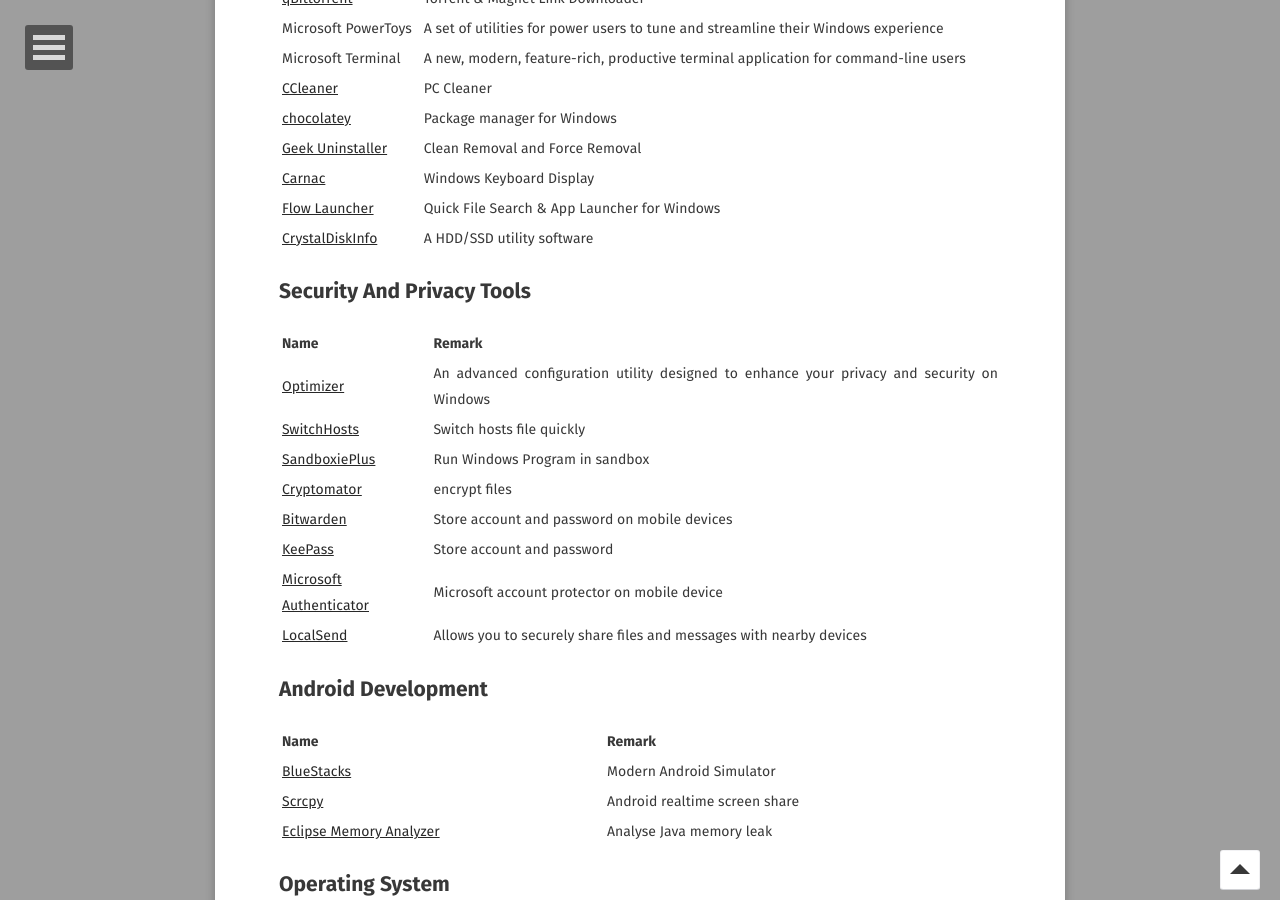
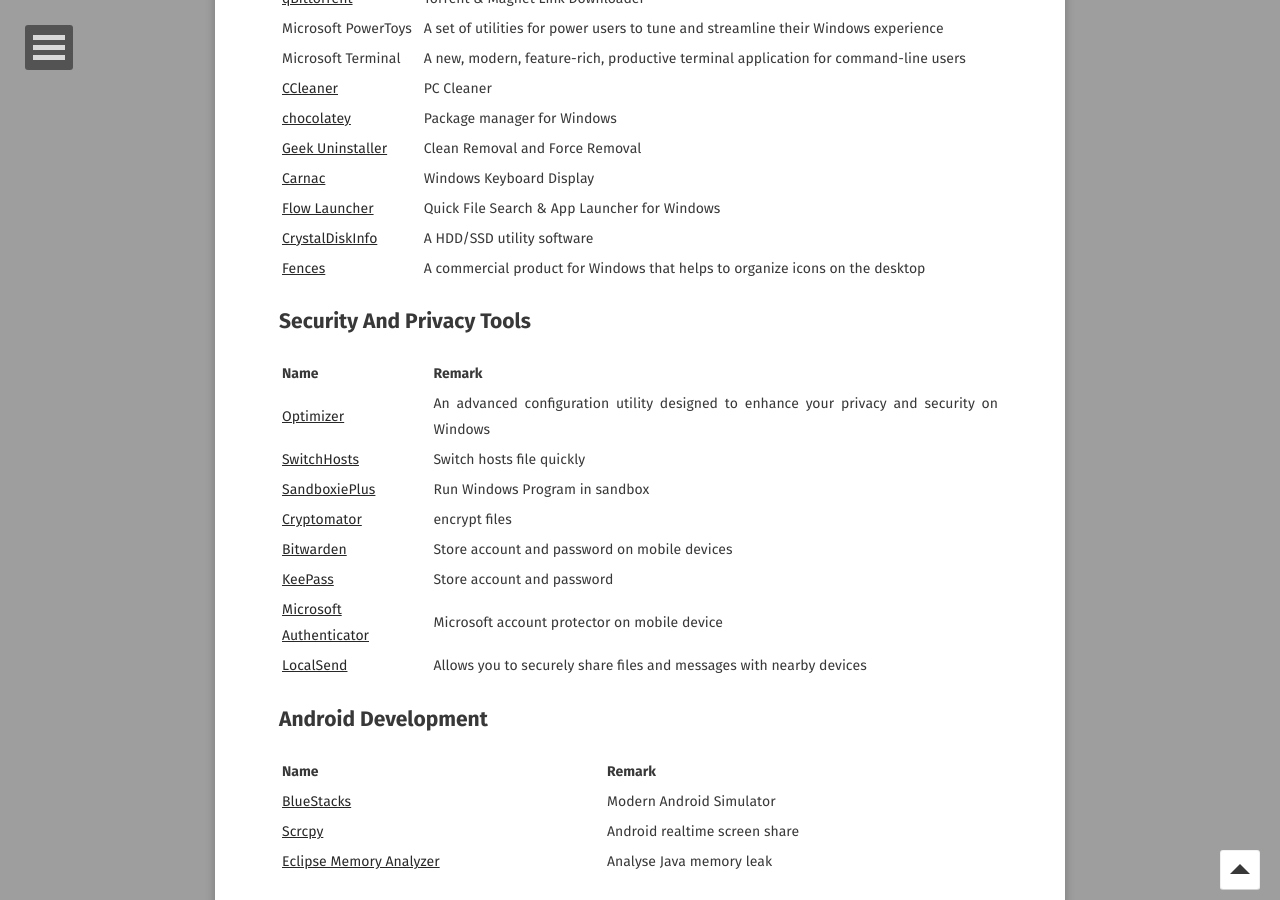
Before and after one commit to o7878x/o7878x.github.io, a Jekyll site: the page built from _posts/2024-07-07-wonderful-softwares.md, in a window 1280 px wide and 900 px high, scrolled down 3053 px. Built offline with Jekyll 4.4.1, drawn with Linux system fonts in a browser that asks for light colours; some web fonts are replaced; comment, search, counter and statistics services are not loaded.

Commit message:
feature:add feneces software

```diff
--- a/_posts/2024-07-07-wonderful-softwares.md
+++ b/_posts/2024-07-07-wonderful-softwares.md
@@ -121,6 +121,7 @@
 | [Carnac](https://github.com/Code52/carnac) | Windows Keyboard Display |
 | [Flow Launcher](https://www.flowlauncher.com/) | Quick File Search & App Launcher for Windows |
 | [CrystalDiskInfo](https://crystalmark.info/en/software/crystaldiskinfo/) | A HDD/SSD utility software |
+| [Fences](https://www.stardock.com/products/fences/) | A commercial product for Windows that helps to organize icons on the desktop |
 
 ## Security And Privacy Tools
 
```
